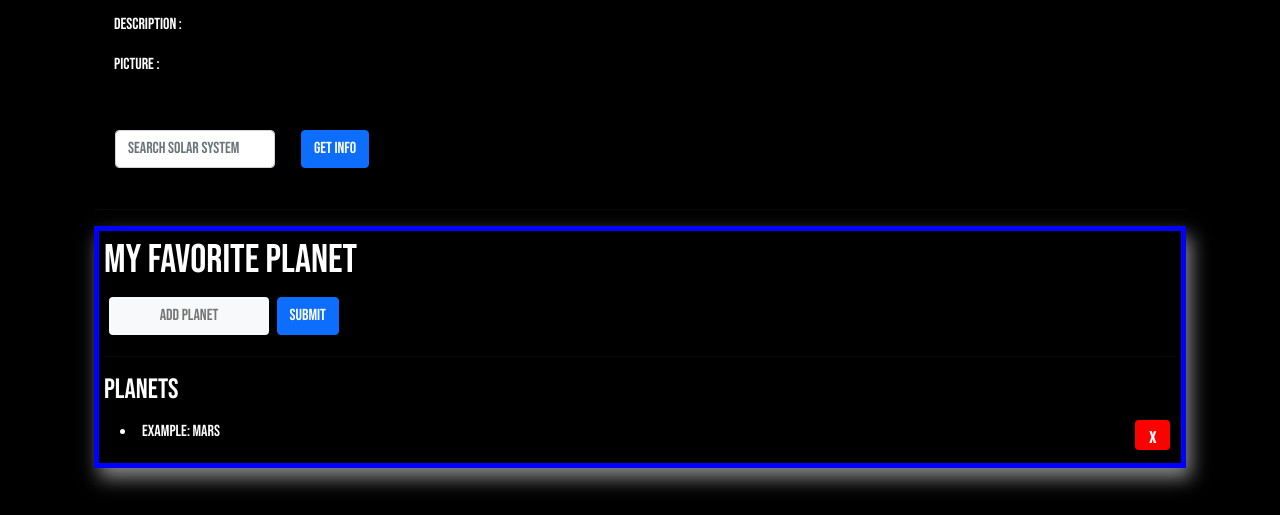
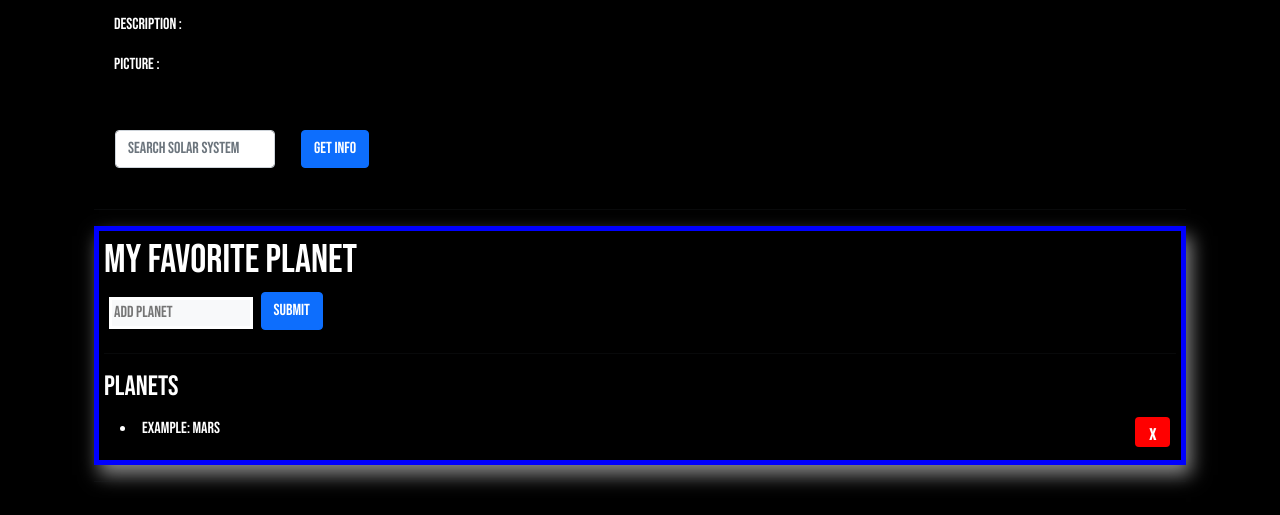
Before and after one commit to mariorojasac/Planeteer, a plain HTML site: page index.html in a window 1280 px wide. Shown: the part 1075-1590 px from the top of the page. Drawn offline with nearby package versions, Linux system fonts and the light colour scheme; no server answers.

Commit message:
fixed label

```diff
--- a/index.html
+++ b/index.html
@@ -281,8 +281,8 @@
 
 
                         </div>
-                        <form action="">
-                            <input class="btn bg-light" type="text" name="addItem" placeholder="Add Planet"
+                        <form class="">
+                            <input class="form-label bg-light" type="text" name="addItem" placeholder="Add Planet"
                                 id="valuefrominputtext">
                             <button class="btn btn-primary " id="submitButtonForMyFav" type="submit">Submit</button>
                         </form>
```
